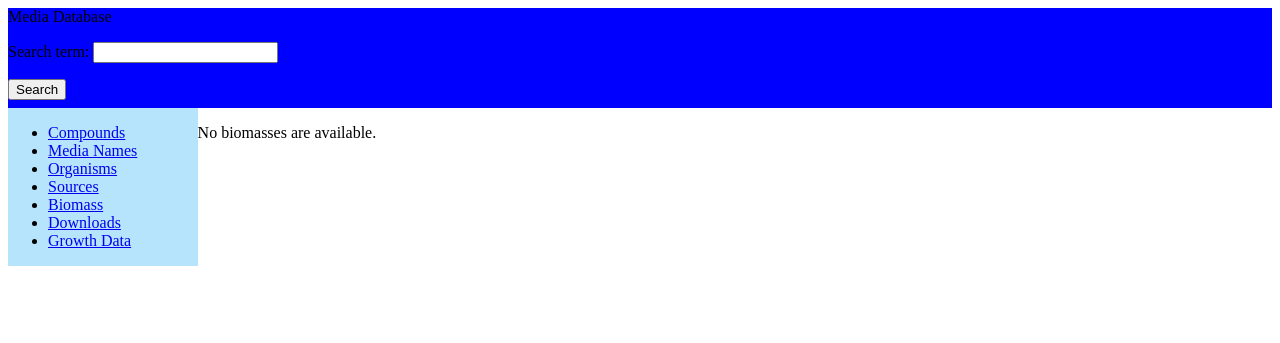
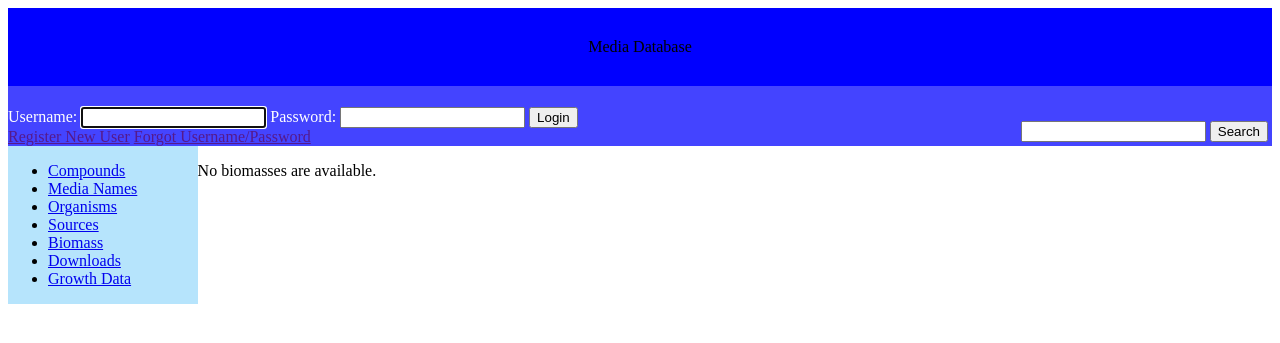
Before and after one commit to marichards/media-db, a Django app: template media_site/defined_media/templates/defined_media/biomass.html in a window 1280 px wide. Shown: the top 343 px of the page. Run offline with Django 3.2, Linux system fonts and the light colour scheme; the template is opened without the code that fills it, so the values that code supplies are empty; parts of the project's set-up code (start-up, migrations or seed data) failed here and were passed over.

Commit message:
adding login templates, tag, css

```diff
--- a/media_site/defined_media/static/defined_media/css/defined_media.css
+++ b/media_site/defined_media/static/defined_media/css/defined_media.css
@@ -1,7 +1,10 @@
 .header {
-    height: 100px;
     width: 100%;
+    height: 100%;
     background-color: blue;
+    text-align: center;
+    padding-top: 30px;
+    padding-bottom: 30px;
 }
 
 .nav {
@@ -16,10 +19,46 @@
 }
 
 .footer {
-    clear:both;
+    clear: both;
     background-color: #b6e4fc;
 }
 
+div.header2 {
+    width: 100%;
+    height: 100%;
+    padding-top: 30px;
+    padding-bottom: 30px;
+    color: white;
+    background-color: #44F;
+    position:relative;
+    overflow:auto;
+
+}
+
+a.header2:link { color: white; }
+a.header2:visitied { color: white; }
+
+
+div.login {
+    position: absolute;
+    left: 0px;
+    bottom: 0px;
+    vertical-align: bottom;
+}
+
+.search_form_outer {
+/*    display: table-cell;*/
+}
+
+.search_form_inner {
+    padding: 4px;
+    position: absolute;
+    right: 0px;
+    bottom: 0px;
+/*
+    float:right;
+*/
+}
 .content_tab {
 
 }
--- a/media_site/defined_media/templates/defined_media/base.html
+++ b/media_site/defined_media/templates/defined_media/base.html
@@ -9,12 +9,16 @@
 </head>
 <body>
 
+{% block header %}
 <div class='header'>
-  {% block header %}Media Database
-  {% load search_form %}
-  {% search_form %}
-  {% endblock %}
+Media Database
 </div>
+
+<div class='header2'>
+  {% load login_form %}{% login_form %}
+  {% load search_form %}<div class='search_form_outer'>{% search_form %}</div>
+</div>
+{% endblock %}
 
 <div class='main'>
   <div class='nav'>{% include "defined_media/navigation.html" %}</div>
--- /dev/null
+++ b/media_site/defined_media/templates/defined_media/login.html
@@ -0,0 +1,19 @@
+<div class='login'>
+<form action='' method='POST'>
+{% csrf_token %}
+{% if request.user.is_authenticated %}
+Logged in as {{ request.user }}
+<input type='submit' value='Logout' />
+
+{% else %}
+
+{{ form.username.label }}: {{ form.username }}
+{{ form.password.label }}: {{ form.password }}
+<input type='submit' value='Login' />
+    <div>
+      <a href=''>Register New User</a>
+      <a href=''>Forgot Username/Password</a>
+    </div>
+{% endif %}
+</form>
+</div>
--- a/media_site/defined_media/templates/defined_media/search.html
+++ b/media_site/defined_media/templates/defined_media/search.html
@@ -1,4 +1,7 @@
-<form method='POST' action='{% url 'search_results' %}'>{% csrf_token %}
-{{ form.as_p }}
-<input type='submit' value='Search'>
-</form>
+<div class='search_form_inner'>
+  <form method='POST' action='{% url 'search_results' %}'>
+    {% csrf_token %}
+    {{ form.search_term }}
+    <input type='submit' value='Search' />
+  </form>
+</div>
--- /dev/null
+++ b/media_site/defined_media/templatetags/login_form.py
@@ -0,0 +1,26 @@
+from django import template
+register=template.Library()
+
+from django.contrib.auth.forms import AuthenticationForm
+from django.core.urlresolvers import reverse
+from django.template.loader import get_template
+from django.template import Context
+from django.core.context_processors import csrf
+
+class LoginFormTag(template.Node):
+    def render(self, context):
+        context.update({'form': AuthenticationForm()})
+        return get_template('defined_media/login.html').render(context)
+
+def do_login_form(parser, token):
+    return LoginFormTag()
+
+
+register.tag('login_form', do_login_form)
+
+'''
+{% search_form %}
+
+Inserts the search form.  Pretty simple.
+
+'''
--- a/media_site/defined_media/views.py
+++ b/media_site/defined_media/views.py
@@ -291,3 +291,5 @@ class SearchResultsView(ListView, FormView):
 			try: return self.request.GET['search_term'].lower()
 			except KeyError:
 				return None
+
+##
```
Also changed, not shown: media_site/media_site/settings.py (+14 -0 lines), media_site/media_site/urls.py (+6 -1 lines), media_site/defined_media/forms.py (line endings or trailing spaces).
